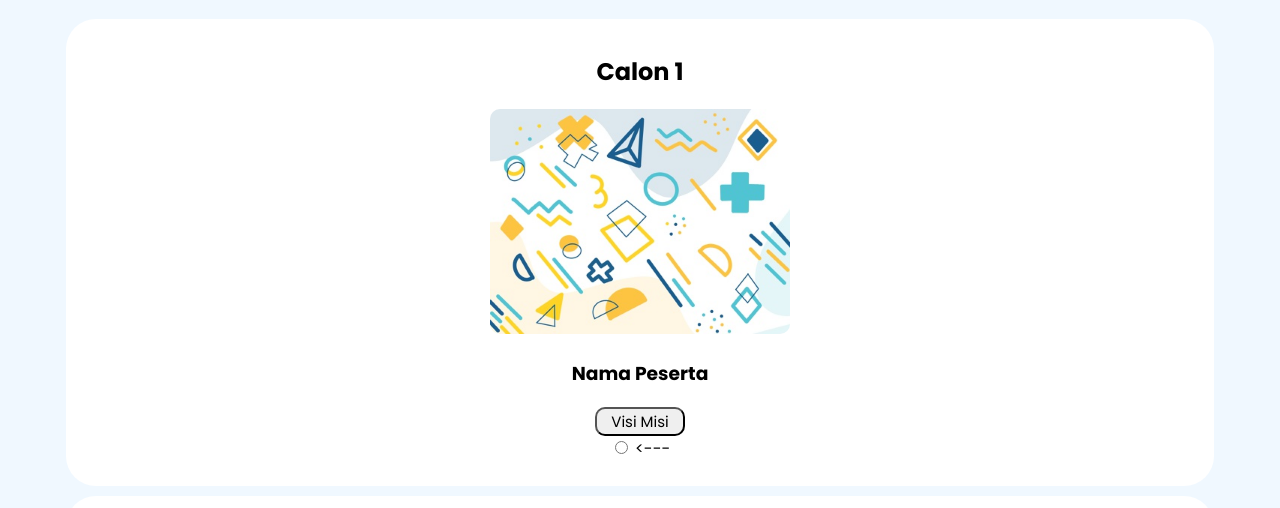
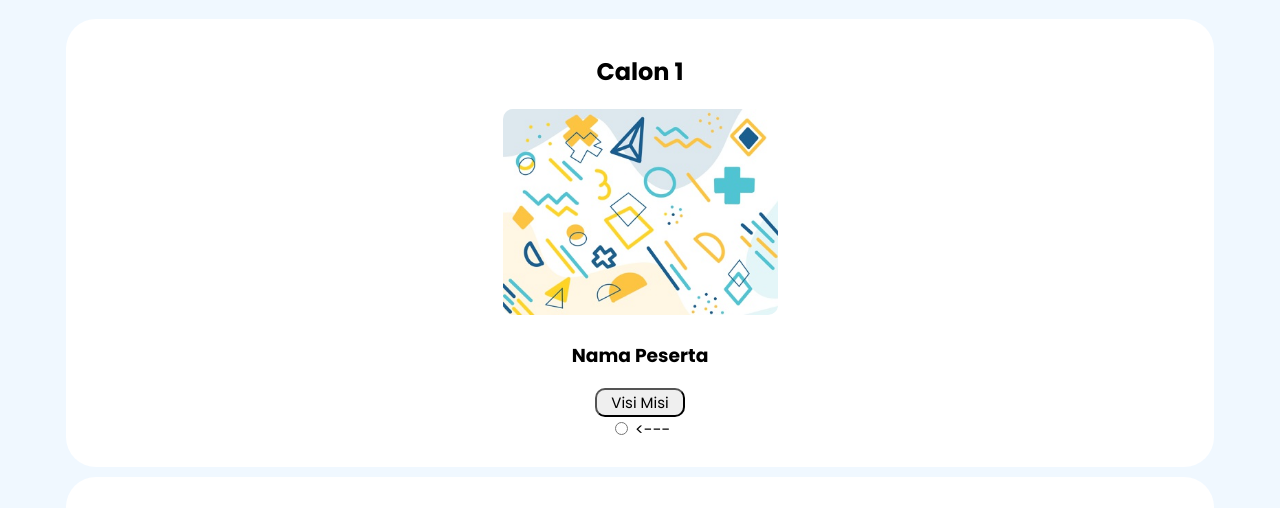
Before and after one commit to anhan37/vote-aplikasi-project, a plain HTML site: page vote.html in a window 1280 px wide. Shown: the part 201-709 px from the top of the page. Drawn offline with Linux system fonts and the light colour scheme.

Commit message:
Update vote-hasil.css

```diff
--- a/vote-hasil.css
+++ b/vote-hasil.css
@@ -21,7 +21,7 @@ h1 {
 
 img {
     border-radius: 10px;
-    width: 300px;
+    width: 275px;
 }
 
 .vote div {
```
